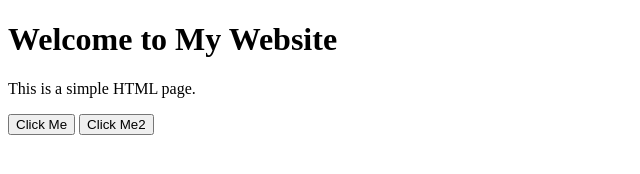
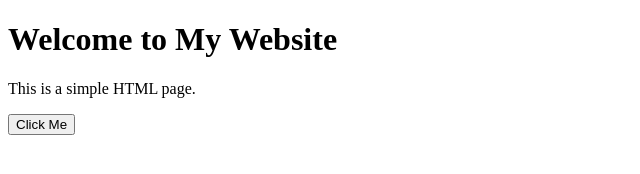
Before and after one commit to pallavipatil02105/bascis1-html, a plain HTML site: page index.html in a window 1280 px wide. Shown: the whole page, without its empty margins (0-640 px from the left). Drawn offline with Linux system fonts and the light colour scheme.

Commit message:
button removed

```diff
--- a/index.html
+++ b/index.html
@@ -7,6 +7,6 @@
         <h1>Welcome to My Website</h1>
         <p>This is a simple HTML page.</p>
         <button>Click Me</button>
-         <button>Click Me2</button>
-</body>
+
+    </body>
 </html>
```
